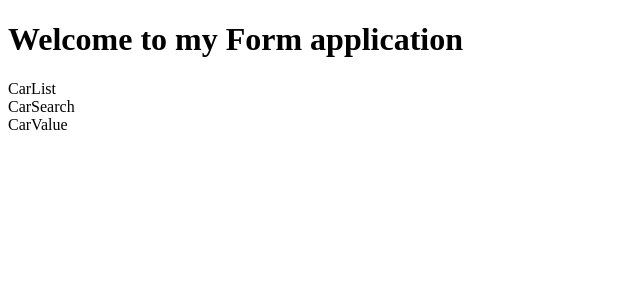
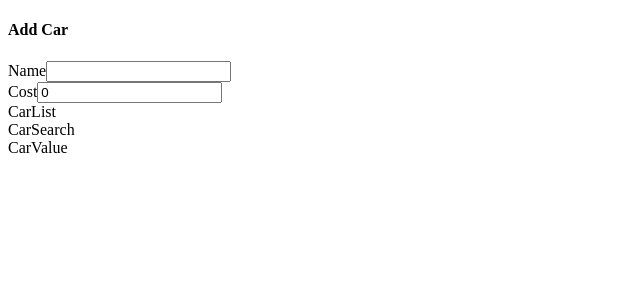
Before and after one commit to DenisOuma/buy-car, a React (Vite) app: page / in a window 1280 px wide. Shown: the top 300 px of the page, without its empty margins (0-640 px from the left). Built offline with nearby package versions, Linux system fonts and the light colour scheme.

Commit message:
Updating the name and car cost in the state

```diff
--- a/src/componets/CarForm.jsx
+++ b/src/componets/CarForm.jsx
@@ -1,9 +1,53 @@
 import React from "react";
+import { useDispatch, useSelector } from "react-redux";
+import { changeCost, changeName } from "../store";
+export const CarForm = () => {
+	const dispatch = useDispatch();
+	const { name, cost } = useSelector((state) => {
+		return {
+			name: state.form.name,
+			cost: state.form.cost,
+		};
+	});
 
-export const CarForm = () => {
+	const handleNameChange = (e) => {
+		dispatch(changeName(e.target.value));
+	};
+	const handleCostChange = (e) => {
+		dispatch(changeCost(Number(e.target.value))) || 0;
+	};
+	console.log(name, cost);
 	return (
-		<div>
-			<h1>Welcome to my Form application</h1>
+		<div className="car-form panel">
+			<h4 className="subtitle is-3">Add Car</h4>
+			<form>
+				<div className="field-group">
+					<div className="field">
+						<label htmlFor="name" className="label">
+							Name
+						</label>
+						<input
+							type="text"
+							value={name}
+							className="input is-expanded"
+							onChange={handleNameChange}
+						/>
+					</div>
+				</div>
+				<div className="field-group">
+					<div className="field">
+						<label htmlFor="name" className="label">
+							Cost
+						</label>
+						<input
+							type="number"
+							value={cost}
+							className="input is-expanded"
+							onChange={handleCostChange}
+						/>
+					</div>
+				</div>
+			</form>
 		</div>
 	);
 };
```
